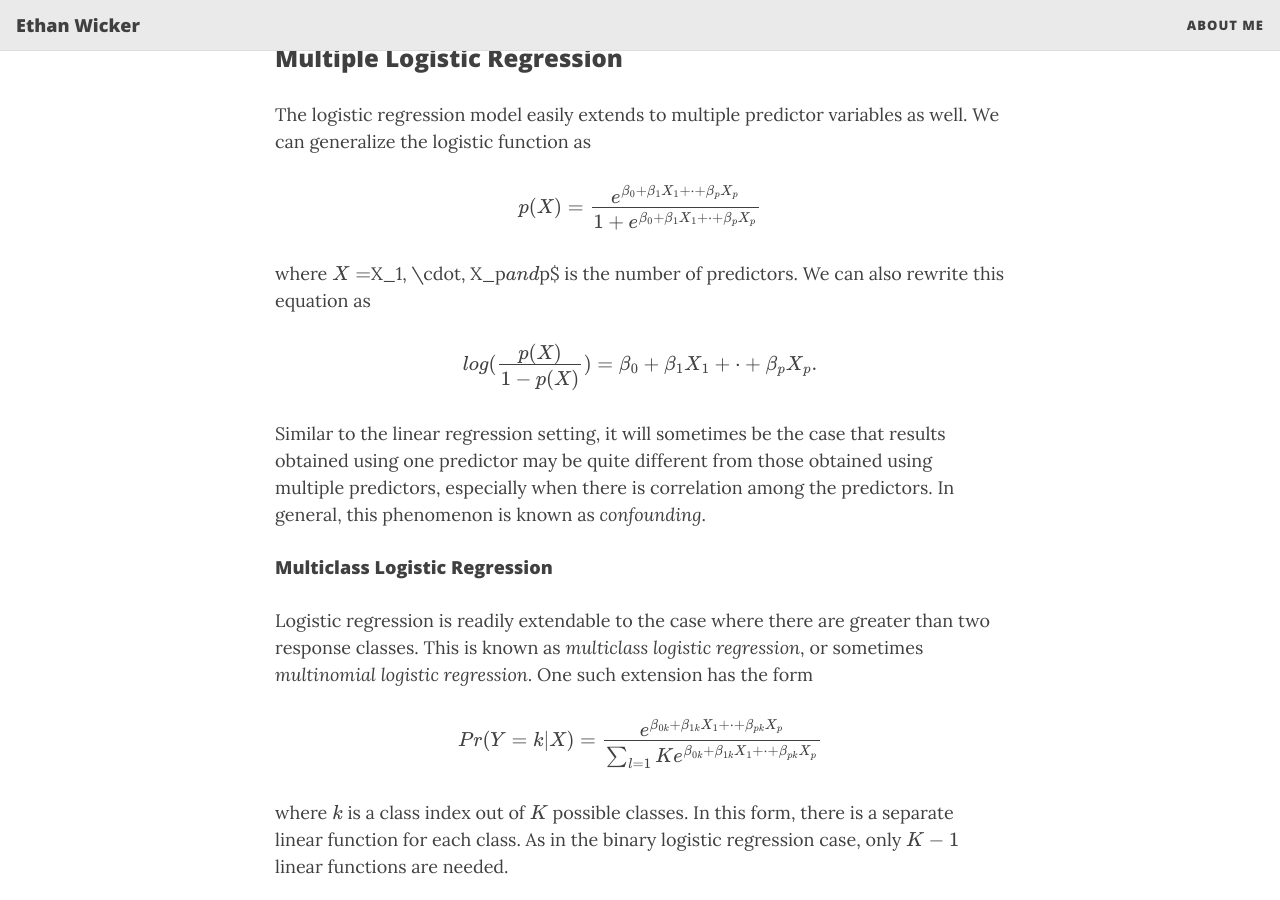
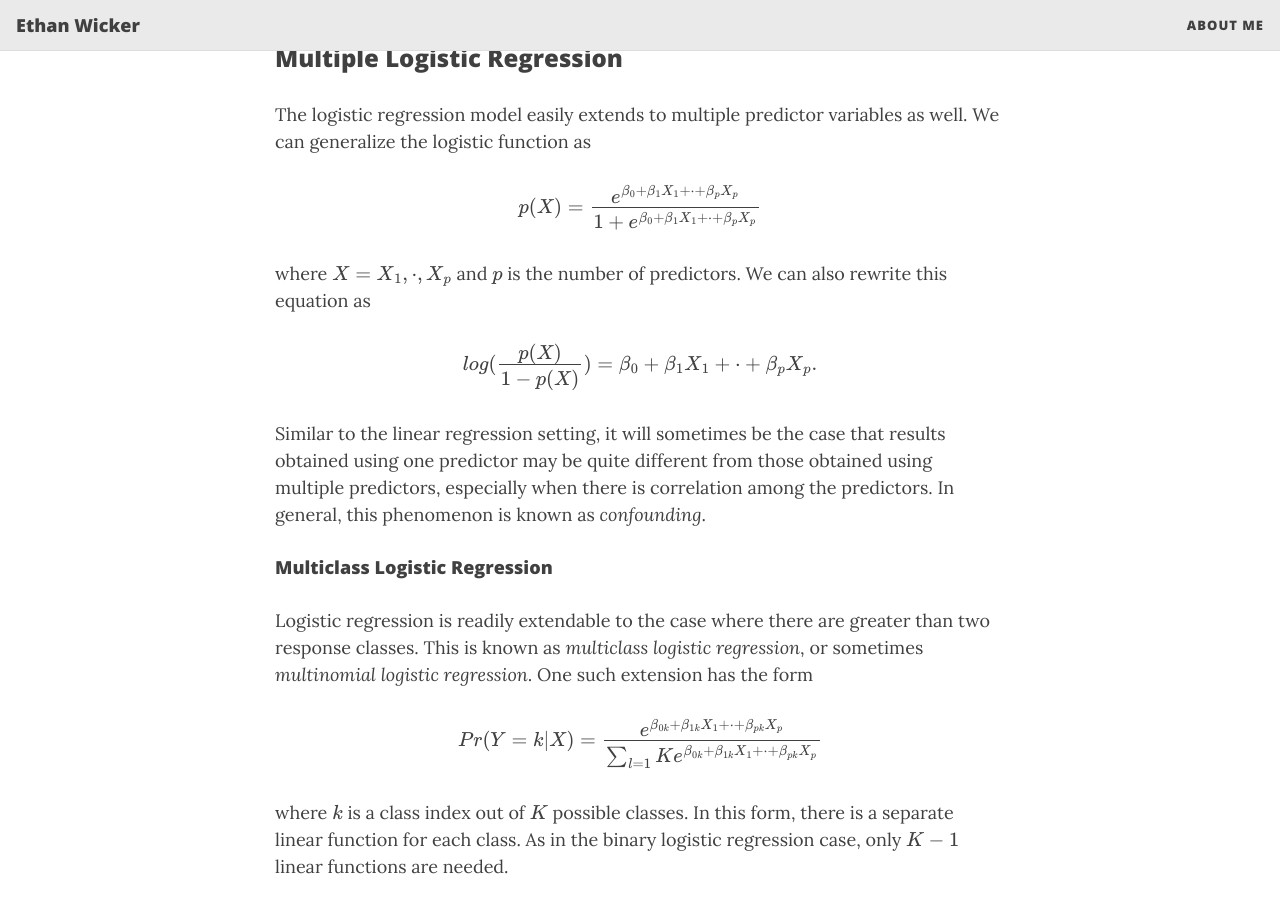
Before and after one commit to ethanwicker/ethanwicker.github.io, a Jekyll site: the page built from _posts/2021-01-27-logistic-regression-001.md, in a window 1280 px wide and 900 px high, scrolled down 2575 px. Built offline with Jekyll 4.4.1, drawn with Linux system fonts in a browser that asks for light colours; nearby versions of some CDN libraries; formulas are drawn with MathJax 3.

```diff
--- a/_posts/2021-01-27-logistic-regression-001.md
+++ b/_posts/2021-01-27-logistic-regression-001.md
@@ -85,7 +85,7 @@ p(X) = \frac{e^{\beta_0 + \beta_1X_1 + \cdot + \beta_pX_p}}{1 + e^{\beta_0 + \be
 \end{aligned}
 $$
 
-where $X = $X_1, \cdot, X_p$ and $p$ is the number of predictors.  We can also rewrite this equation as
+where $X = X_1, \cdot, X_p$ and $p$ is the number of predictors.  We can also rewrite this equation as
 
 $$
 \begin{aligned}
```
